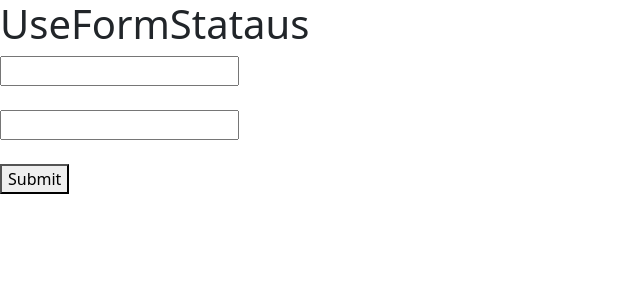
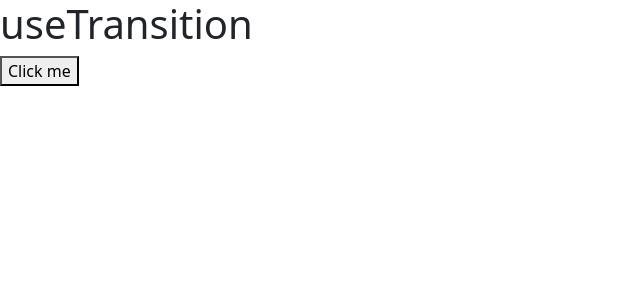
Before and after one commit to MAnwarulhaq/my-react-app, a React (Create React App) app: page / in a window 1280 px wide. Shown: the top 300 px of the page, without its empty margins (0-640 px from the left). Built offline with nearby package versions, Linux system fonts and the light colour scheme.

Commit message:
useTransition Hook

```diff
--- a/src/App.js
+++ b/src/App.js
@@ -1,14 +1,13 @@
 
 import './App.css';
-import UseformStatus from './Hooks/UseformStatus';
-
+import UseTransition from './Hooks/useTransition';
 
 
 function App() {
 
   return (
     <>
-    <UseformStatus/>
+  <UseTransition/>
 
     </>
   );
--- /dev/null
+++ b/src/Hooks/useTransition.jsx
@@ -0,0 +1,22 @@
+import React, { useState } from 'react'
+
+const UseTransition = () => {
+
+    // lengthy code using state
+    const [pending,setPending]=useState(false)
+
+    const disabledBtn= async()=>{
+        setPending(true)
+        await new Promise(res=>setTimeout(res,2000 ))
+        setPending(false)
+    }
+    //
+  return (
+    <div style={{alignItems:"center"}}>
+        <h1>useTransition</h1>
+        <button disabled={pending} onClick={disabledBtn}>Click me</button>
+    </div>
+  )
+}
+
+export default UseTransition
```
